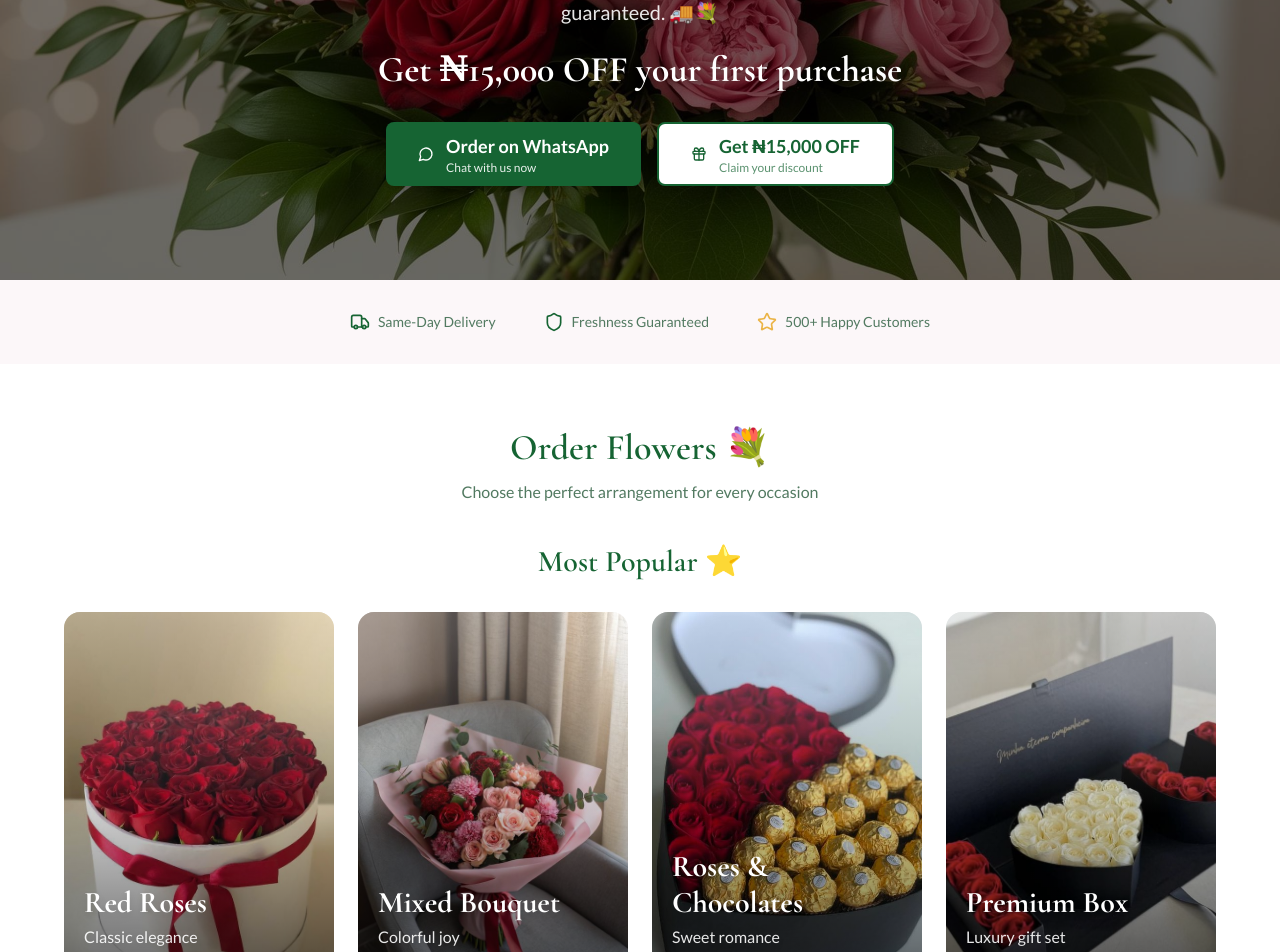
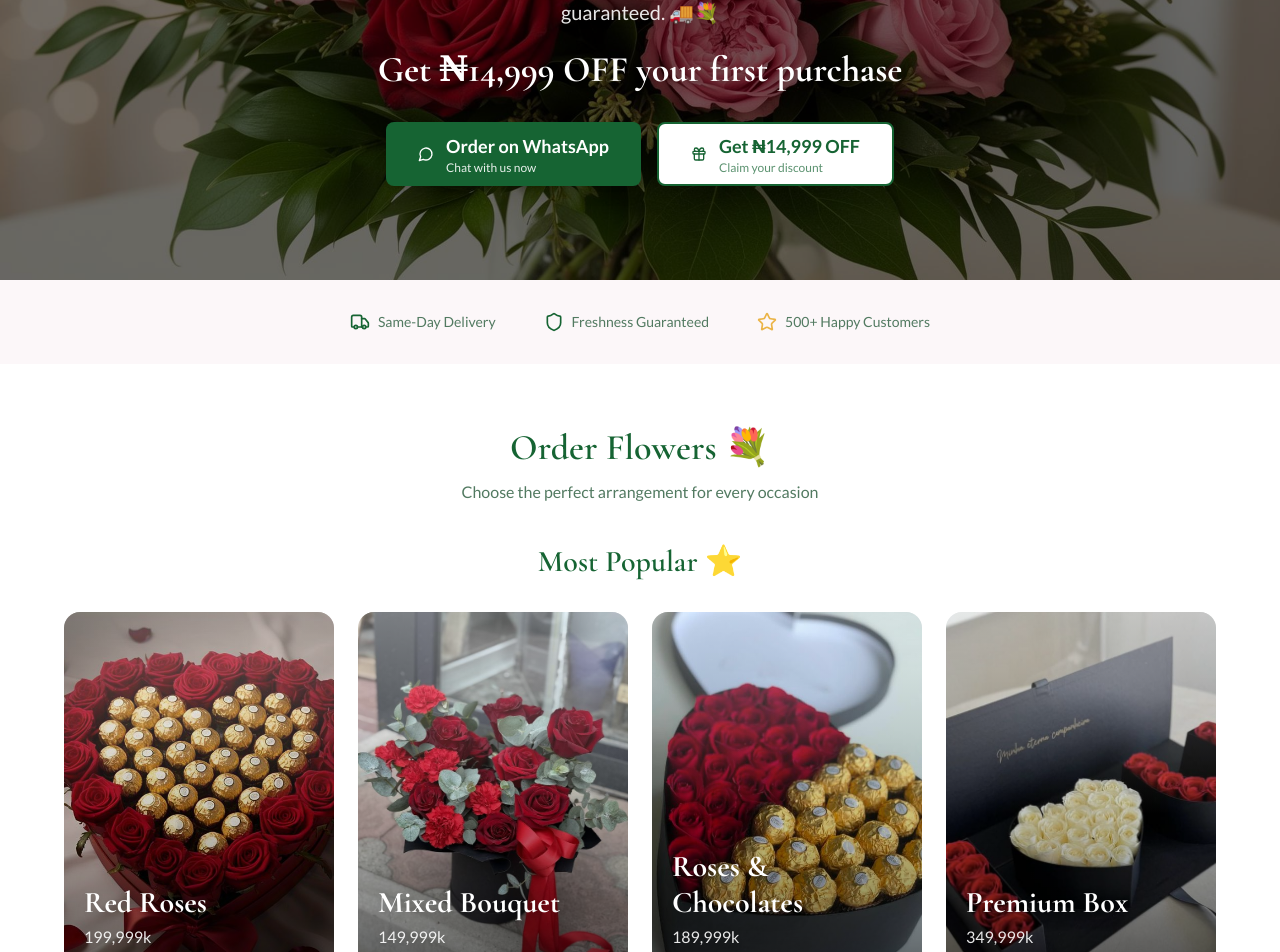
Before and after one commit to br-1-ght/HemaField, a React (Vite) app: page / in a window 1280 px wide. Shown: the part 400-1352 px from the top of the page. Built offline with nearby package versions, Linux system fonts and the light colour scheme; the HTML template or start-up script is replaced by a standard one.

Commit message:
added price to the most popular section

```diff
--- a/src/components/OrderFlowersSection.tsx
+++ b/src/components/OrderFlowersSection.tsx
@@ -8,7 +8,7 @@ import redBouquetKraft from "@/assets/flowers/red-bouquet-kraft.jpg";
 import heartRosesChocolates from "@/assets/flowers/heart-roses-chocolates.jpg";
 import pinkBasket from "@/assets/flowers/pink-basket.jpg";
 import whiteRosesRedCenter from "@/assets/flowers/white-roses-red-center.jpg";
-import pinkMixedBouquet from "@/assets/flowers/pink-mixed-bouquet.jpg";
+import pinkMixedBouquet from "@/assets/flowers/pink-mixed-bouquet.jpeg";
 import luxuryBoxSet from "@/assets/flowers/luxury-box-set.jpg";
 import chocolateHeartBox from "@/assets/flowers/chocolate-heart-box.jpg";
 import redRosesWhiteBox from "@/assets/flowers/red-roses-white-box.jpg";
@@ -245,22 +245,22 @@ export function OrderFlowersSection() {
   const popularItems = [
     {
       title: "Red Roses",
-      subtitle: "Classic elegance",
-      image: redRosesWhiteBox,
+      subtitle: "199,999k",
+      image: heartRosesChocolates,
     },
     {
       title: "Mixed Bouquet",
-      subtitle: "Colorful joy",
+      subtitle: "149,999k",
       image: pinkMixedBouquet,
     },
     {
       title: "Roses & Chocolates",
-      subtitle: "Sweet romance",
+      subtitle: "189,999k",
       image: rosesChocolatesHeart,
     },
     {
       title: "Premium Box",
-      subtitle: "Luxury gift set",
+      subtitle: "349,999k",
       image: luxuryBoxSet,
     },
   ];
--- a/src/pages/TikTok.tsx
+++ b/src/pages/TikTok.tsx
@@ -102,7 +102,7 @@ export default function TikTok() {
           {/* Price Offer */}
           <div className="mb-8">
             <p className="font-display text-3xl md:text-4xl font-extrabold text-white drop-shadow-md">
-              Get ₦15,000 OFF your first purchase
+              Get ₦14,999 OFF your first purchase
             </p>
           </div>
 
@@ -129,7 +129,7 @@ export default function TikTok() {
             >
               <Gift className="h-6 w-6" />
               <div className="flex flex-col items-start">
-                <span>Get ₦15,000 OFF</span>
+                <span>Get ₦14,999 OFF</span>
                 <span className="text-xs font-normal opacity-70">
                   Claim your discount
                 </span>
```
Also changed, not shown: src/assets/flowers/pink-mixed-bouquet.jpeg (added), src/assets/flowers/pink-mixed-bouquet.jpg (deleted).
